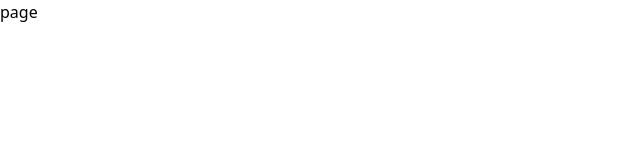
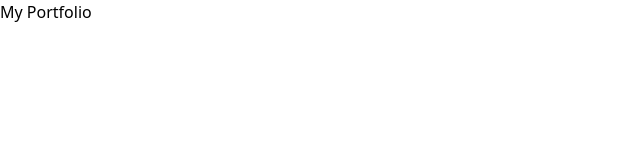
Before and after one commit to AbdulMoeez231/portfolio, a Next.js app: page / in a window 1280 px wide. Shown: the top 160 px of the page, without its empty margins (0-640 px from the left). Built offline with nearby package versions, Linux system fonts and the light colour scheme.

Commit message:
Deployment Testing

```diff
--- a/app/page.js
+++ b/app/page.js
@@ -1,7 +1,13 @@
 import React from "react";
 
 const page = () => {
-  return <div>page</div>;
+  return (
+    <>
+      <div>
+        <h1>My Portfolio</h1>
+      </div>
+    </>
+  );
 };
 
 export default page;
```
